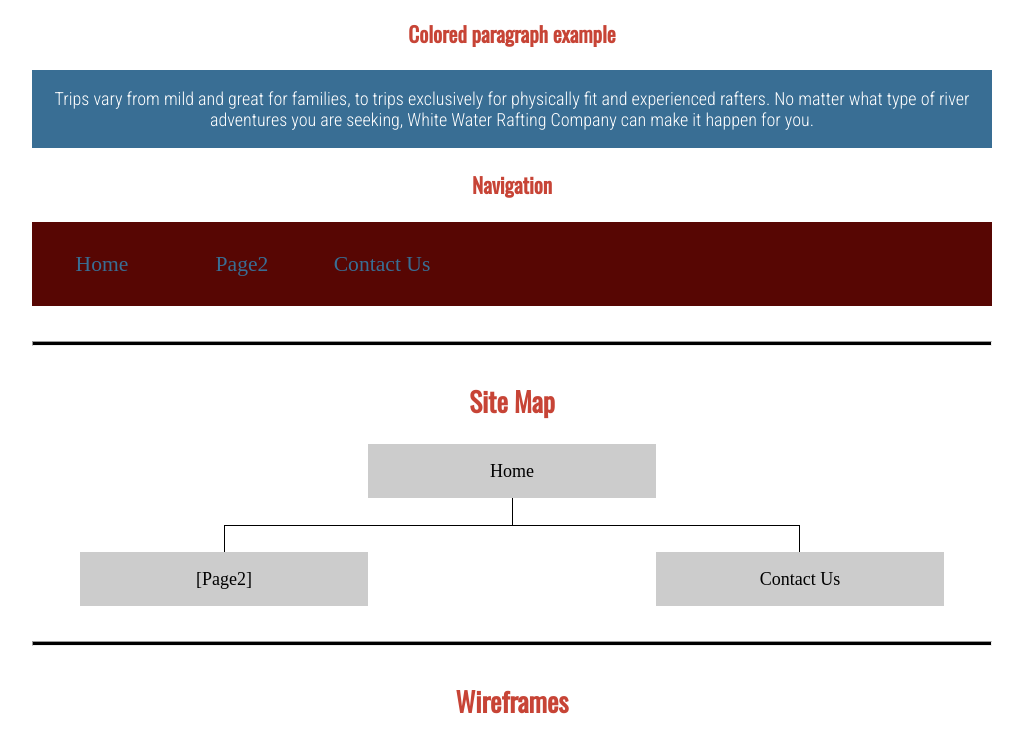
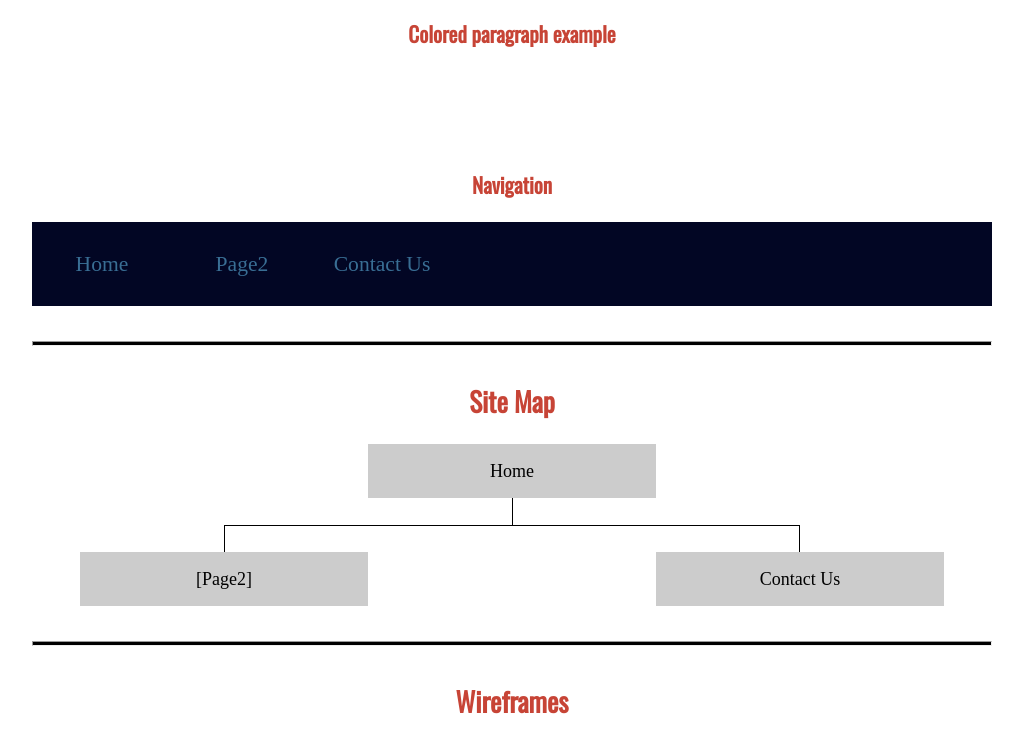
Before and after one commit to lennoneasauh/wdd130, a plain HTML site: page wwr/site-plan-rafting.html in a window 1280 px wide. Shown: the part 1927-2661 px from the top of the page, without its empty margins (128-1151 px from the left). Drawn offline with nearby package versions, Linux system fonts and the light colour scheme.

Commit message:
changed colors on site

```diff
--- a/wwr/styles/site-plan-rafting.css
+++ b/wwr/styles/site-plan-rafting.css
@@ -6,8 +6,8 @@ Fonts are separated by a & */
 
 :root {
   /* change the values below to your colors from your palette */
-  --primary-color: #08b2e3   ;
-  --secondary-color: #069e2d ;
+  --primary-color: #e3081e   ;
+  --secondary-color: #044614 ;
   --accent1-color: #000000;
   --accent2-color:#ba1200 ;
 
@@ -17,12 +17,12 @@ Fonts are separated by a & */
 
   /* these colors below should be chosen from among your palette colors above */
   --headline-color-on-white: #c74436;  /* headlines on a white background */
-  --headline-color-on-color: white; /* headlines on a colored background */
+  --headline-color-on-color: rgb(82, 4, 4); /* headlines on a colored background */
   --paragraph-color-on-white: #0b0b0c; /* paragraph text on a white background */
   --paragraph-color-on-color: white; /* paragraph text on a colored background */
-  --paragraph-background-color: #396E94  ;
+  --paragraph-background-color: #0000   ;
   --nav-link-color: #396E94;
-  --nav-background-color: #570603;
+  --nav-background-color: #020624;
   --nav-hover-link-color: white;
   --nav-hover-background-color: #bdce52;
 }
```
